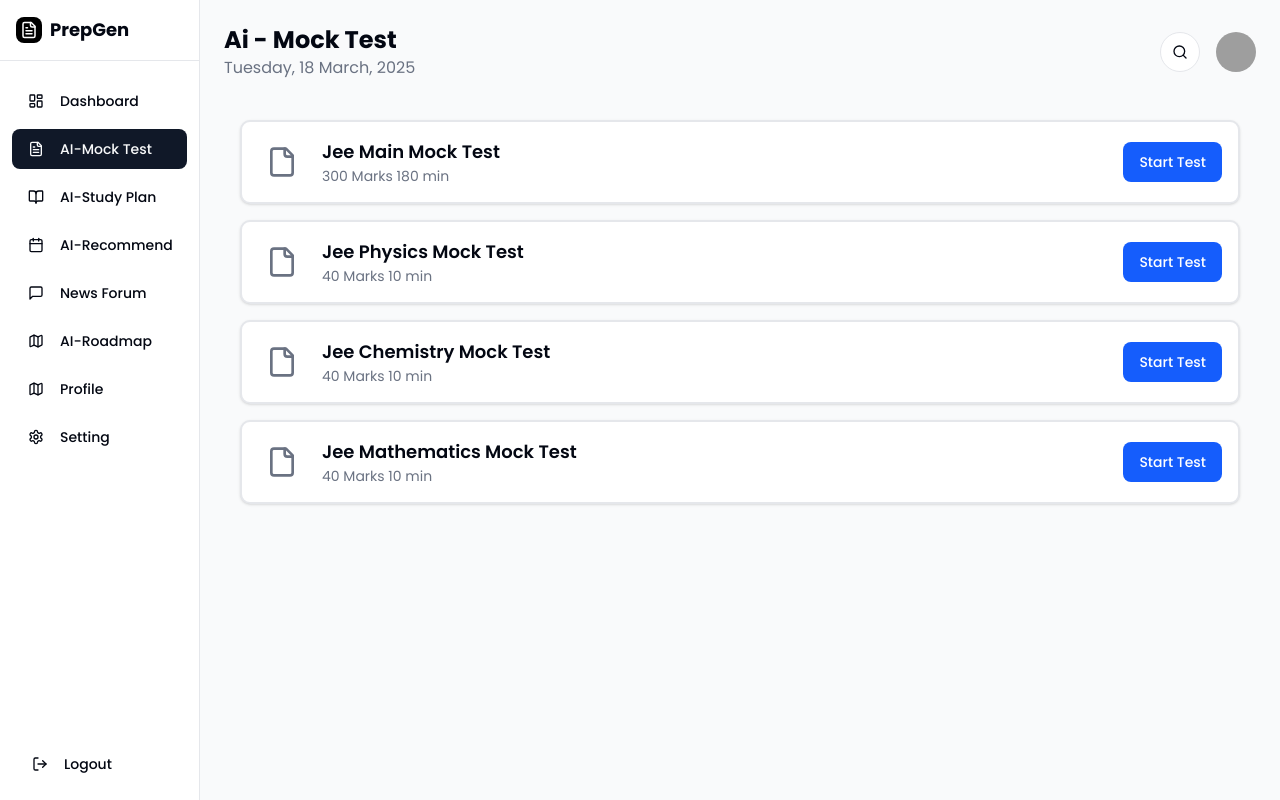
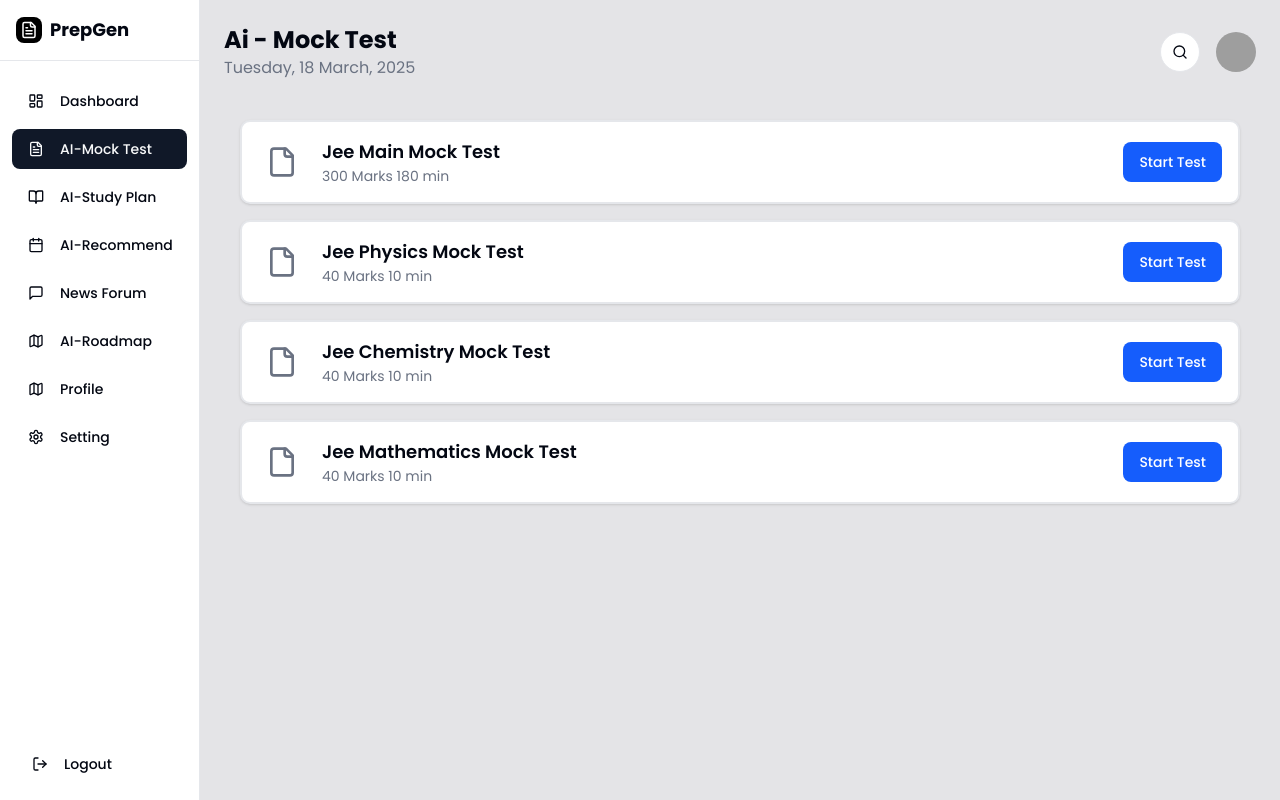
Before and after one commit to imamangupta/tech-pragyan-app, a Next.js app: page /dashboard/ai-mock-test in a window 1280 px wide. Built offline with nearby package versions, Linux system fonts and the light colour scheme; grey boxes are pictures that could not be loaded.

Commit message:
Update page.tsx

```diff
--- a/src/app/dashboard/ai-mock-test/page.tsx
+++ b/src/app/dashboard/ai-mock-test/page.tsx
@@ -40,11 +40,11 @@ export default function Page() {
   };
 
   return (
-    <div className="flex min-h-screen bg-gray-50">
+    <div className="flex min-h-screen bg-zinc-200">
 
       <Sidebar />
 
-      <main className="flex-1 p-6">
+      <main className="flex-1 p-6" >
         <header className="flex justify-between items-center mb-6">
           <div>
             <h1 className="text-2xl font-bold">Ai - Mock Test</h1>
```
